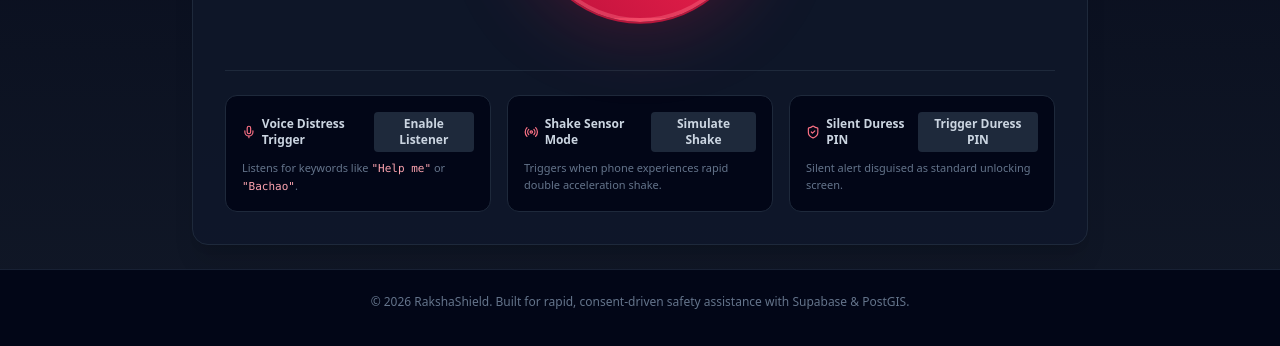
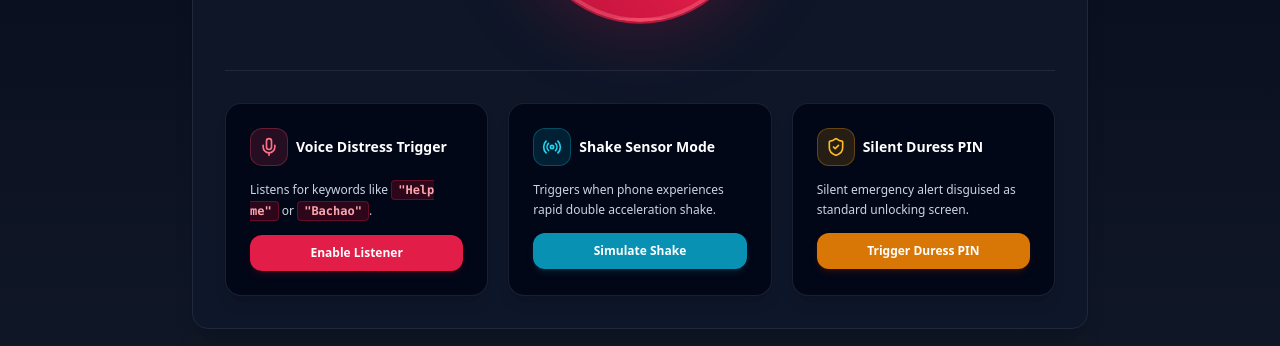
Before and after one commit to Arshita1510-coder/nirbhyashield, a Next.js app: page /sos in a window 1280 px wide. Shown: the part 512-858 px from the top of the page. Built offline with nearby package versions, Linux system fonts and the light colour scheme; no server answers.

Commit message:
Enlarge trigger mode cards for better visibility and high contrast buttons

```diff
--- a/components/sos/SOSController.tsx
+++ b/components/sos/SOSController.tsx
@@ -344,67 +344,70 @@ export default function SOSController() {
           </div>
 
           {/* Secondary Trigger Modes */}
-          <div className="grid grid-cols-1 sm:grid-cols-3 gap-4 pt-6 border-t border-slate-800 text-left">
+          <div className="grid grid-cols-1 sm:grid-cols-3 gap-5 pt-8 border-t border-slate-800 text-left">
 
             {/* Mode 1: Voice Recognition */}
-            <div className="bg-slate-950 border border-slate-800 rounded-xl p-4 space-y-2">
-              <div className="flex items-center justify-between">
-                <span className="text-xs font-bold text-slate-300 flex items-center gap-1.5">
-                  <Mic className="w-4 h-4 text-rose-400" /> Voice Distress Trigger
-                </span>
+            <div className="bg-slate-950/90 border border-slate-800/80 hover:border-rose-500/40 rounded-2xl p-5 md:p-6 space-y-3.5 transition-all shadow-lg group">
+              <div className="flex items-center gap-2">
+                <div className="p-2 rounded-xl bg-rose-500/15 text-rose-400 border border-rose-500/30">
+                  <Mic className="w-5 h-5" />
+                </div>
+                <span className="text-sm font-extrabold text-white">Voice Distress Trigger</span>
+              </div>
+              <p className="text-xs text-slate-300 leading-relaxed">
+                Listens for keywords like <code className="text-rose-300 font-bold bg-rose-950/60 px-1.5 py-0.5 rounded border border-rose-800/50">"Help me"</code> or <code className="text-rose-300 font-bold bg-rose-950/60 px-1.5 py-0.5 rounded border border-rose-800/50">"Bachao"</code>.
+              </p>
               <button
                 onClick={toggleVoiceListener}
-                  className={`text-xs px-2.5 py-1 rounded font-semibold transition-colors ${
+                className={`w-full text-xs px-3.5 py-2.5 rounded-xl font-bold transition-all shadow-md flex items-center justify-center gap-1.5 ${
                   isListeningVoice
-                      ? 'bg-rose-500/20 text-rose-400 border border-rose-500/30 animate-pulse'
-                      : 'bg-slate-800 text-slate-300 hover:bg-slate-700'
+                    ? 'bg-rose-500 text-white animate-pulse shadow-rose-900/50'
+                    : 'bg-rose-600 hover:bg-rose-500 text-white shadow-rose-950/50'
                 }`}
               >
-                  {isListeningVoice ? 'Listening...' : 'Enable Listener'}
+                {isListeningVoice ? 'Listening Active...' : 'Enable Listener'}
               </button>
-              </div>
-              <p className="text-[11px] text-slate-500">
-                Listens for keywords like <code className="text-rose-300">"Help me"</code> or <code className="text-rose-300">"Bachao"</code>.
-              </p>
               {voiceKeyword && (
-                <div className="text-[10px] text-slate-400 italic">Last heard: "{voiceKeyword}"</div>
+                <div className="text-[11px] text-rose-300 italic bg-slate-900 p-2 rounded-lg border border-slate-800">Last heard: "{voiceKeyword}"</div>
               )}
             </div>
 
             {/* Mode 2: Shake Detection */}
-            <div className="bg-slate-950 border border-slate-800 rounded-xl p-4 space-y-2">
-              <div className="flex items-center justify-between">
-                <span className="text-xs font-bold text-slate-300 flex items-center gap-1.5">
-                  <Radio className="w-4 h-4 text-rose-400" /> Shake Sensor Mode
-                </span>
+            <div className="bg-slate-950/90 border border-slate-800/80 hover:border-cyan-500/40 rounded-2xl p-5 md:p-6 space-y-3.5 transition-all shadow-lg group">
+              <div className="flex items-center gap-2">
+                <div className="p-2 rounded-xl bg-cyan-500/15 text-cyan-400 border border-cyan-500/30">
+                  <Radio className="w-5 h-5" />
+                </div>
+                <span className="text-sm font-extrabold text-white">Shake Sensor Mode</span>
+              </div>
+              <p className="text-xs text-slate-300 leading-relaxed">
+                Triggers when phone experiences rapid double acceleration shake.
+              </p>
               <button
                 onClick={() => triggerSOS('shake')}
-                  className="text-xs px-2.5 py-1 rounded font-semibold bg-slate-800 text-slate-300 hover:bg-slate-700"
+                className="w-full text-xs px-3.5 py-2.5 rounded-xl font-bold bg-cyan-600 hover:bg-cyan-500 text-white shadow-md shadow-cyan-950/50 transition-all"
               >
                 Simulate Shake
               </button>
             </div>
-              <p className="text-[11px] text-slate-500">
-                Triggers when phone experiences rapid double acceleration shake.
-              </p>
-            </div>
 
             {/* Mode 3: Silent PIN Mode */}
-            <div className="bg-slate-950 border border-slate-800 rounded-xl p-4 space-y-2">
-              <div className="flex items-center justify-between">
-                <span className="text-xs font-bold text-slate-300 flex items-center gap-1.5">
-                  <ShieldCheck className="w-4 h-4 text-rose-400" /> Silent Duress PIN
-                </span>
+            <div className="bg-slate-950/90 border border-slate-800/80 hover:border-amber-500/40 rounded-2xl p-5 md:p-6 space-y-3.5 transition-all shadow-lg group">
+              <div className="flex items-center gap-2">
+                <div className="p-2 rounded-xl bg-amber-500/15 text-amber-400 border border-amber-500/30">
+                  <ShieldCheck className="w-5 h-5" />
+                </div>
+                <span className="text-sm font-extrabold text-white">Silent Duress PIN</span>
+              </div>
+              <p className="text-xs text-slate-300 leading-relaxed">
+                Silent emergency alert disguised as standard unlocking screen.
+              </p>
               <button
                 onClick={() => triggerSOS('pin')}
-                  className="text-xs px-2.5 py-1 rounded font-semibold bg-slate-800 text-slate-300 hover:bg-slate-700"
+                className="w-full text-xs px-3.5 py-2.5 rounded-xl font-bold bg-amber-600 hover:bg-amber-500 text-white shadow-md shadow-amber-950/50 transition-all"
               >
                 Trigger Duress PIN
               </button>
-              </div>
-              <p className="text-[11px] text-slate-500">
-                Silent alert disguised as standard unlocking screen.
-              </p>
             </div>
 
           </div>
```
Also changed, not shown: 1 other file (tests, documents, lock files or other folders). Lines whose indentation alone changed are shown as unchanged.
